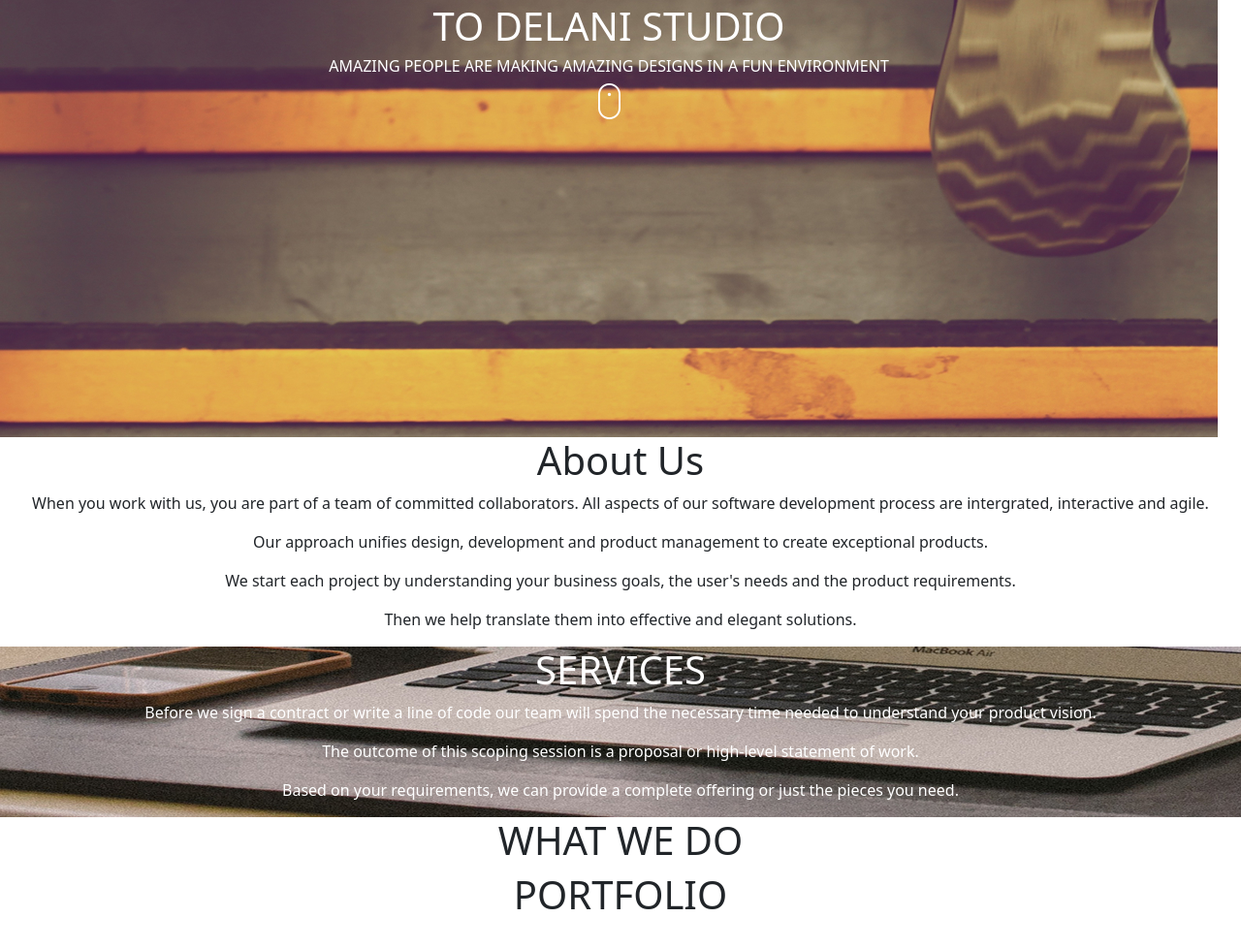
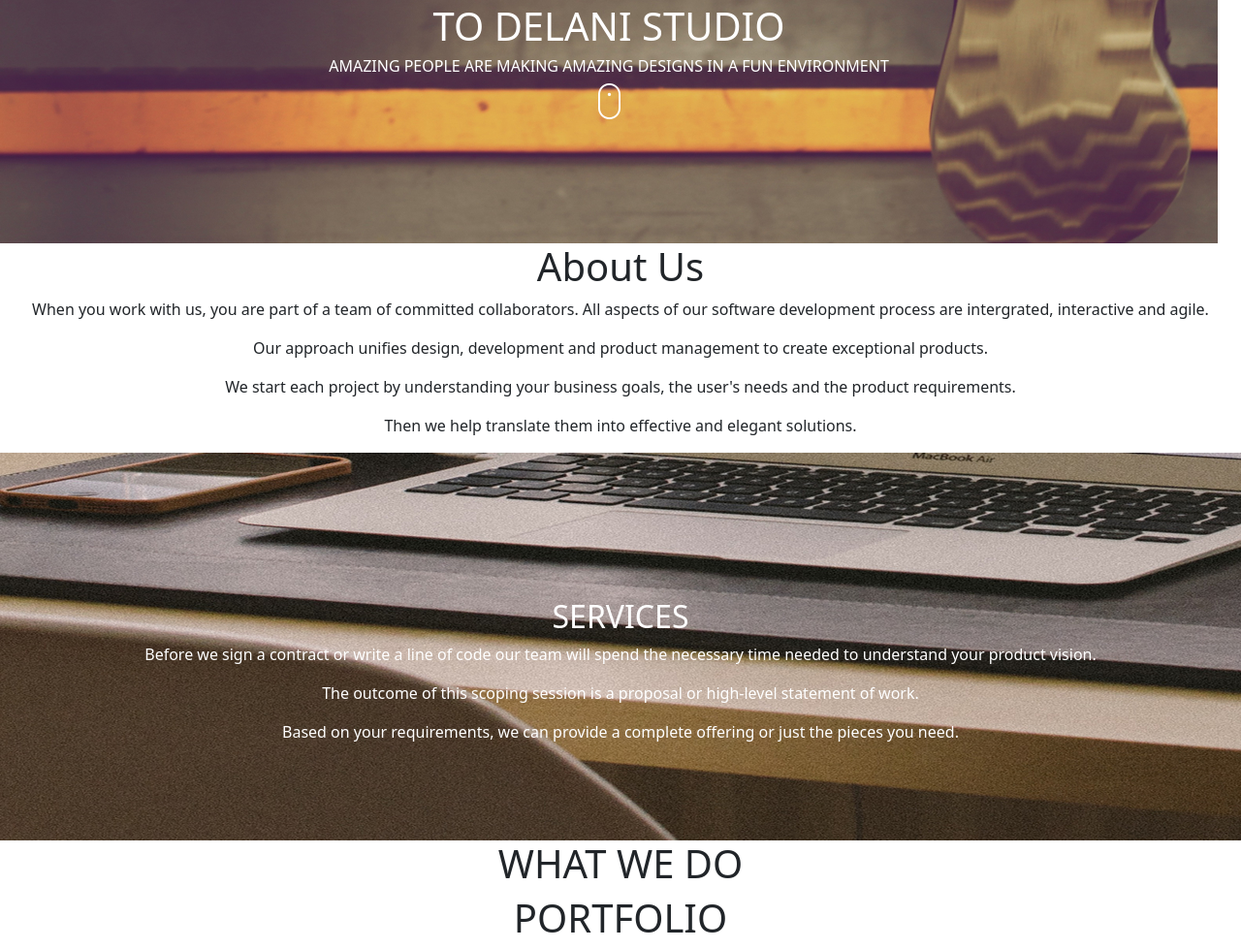
Before and after one commit to MwitaBrian/Delani-Studio, a plain HTML site: page index.html in a window 1280 px wide. Shown: the part 149-1128 px from the top of the page at 97% size. Before the commit the page ends 1104 px from the top, so only its background shows below. Drawn offline with nearby package versions, Linux system fonts and the light colour scheme.

Commit message:
Add Read Me file

```diff
--- a/css/styles.css
+++ b/css/styles.css
@@ -1,7 +1,12 @@
 .Hdiv{
   text-align: center;
   color: white;
+  justify-content: center;
+  align-items: center;
 }
 .div{
   text-align: center;
 }
+.services{
+  padding-top: 150px;
+}
--- a/index.html
+++ b/index.html
@@ -12,12 +12,12 @@
 <div class="container-fluid">
 
   <div class="row img-fluid">
-    <div class="bg-image Hdiv" style="background-image: url('assets/backgrounds/h_img.jpg'); height: 600px;">
+    <div class="bg-image Hdiv" style="background-image: url('assets/backgrounds/h_img.jpg'); height: 400px;">
       <img src="assets/logo/logo.png" alt="logo">
       <h1>WELCOME</h1>
       <h1>TO DELANI STUDIO</h1>
       <h6>AMAZING PEOPLE ARE MAKING AMAZING DESIGNS IN A FUN ENVIRONMENT</h6>
-      <img src="assets/mouse_click.png" alt="mouseIcon">
+      <img class="mouse" src="assets/mouse_click.png" alt="mouseIcon">
     </div>
   </div>
 
@@ -29,8 +29,8 @@
     <p>Then we help translate them into effective and elegant solutions.</p>
   </div>
   <div class="row">
-    <div class="bg-image Hdiv" style="background-image: url('assets/backgrounds/s_image.jpg');">
-      <h1>SERVICES</h1>
+    <div class="bg-image Hdiv services" style="background-image: url('assets/backgrounds/s_image.jpg'); height: 400px;">
+      <h2>SERVICES</h2>
       <p>Before we sign a contract or write a line of code our team will spend the necessary time needed to understand your product vision.</p>
       <p>The outcome of this scoping session is a proposal or high-level statement of work.</p>
       <p>Based on your requirements, we can provide a complete offering or just the pieces you need.</p>
```
Also changed, not shown: 1 other file.
